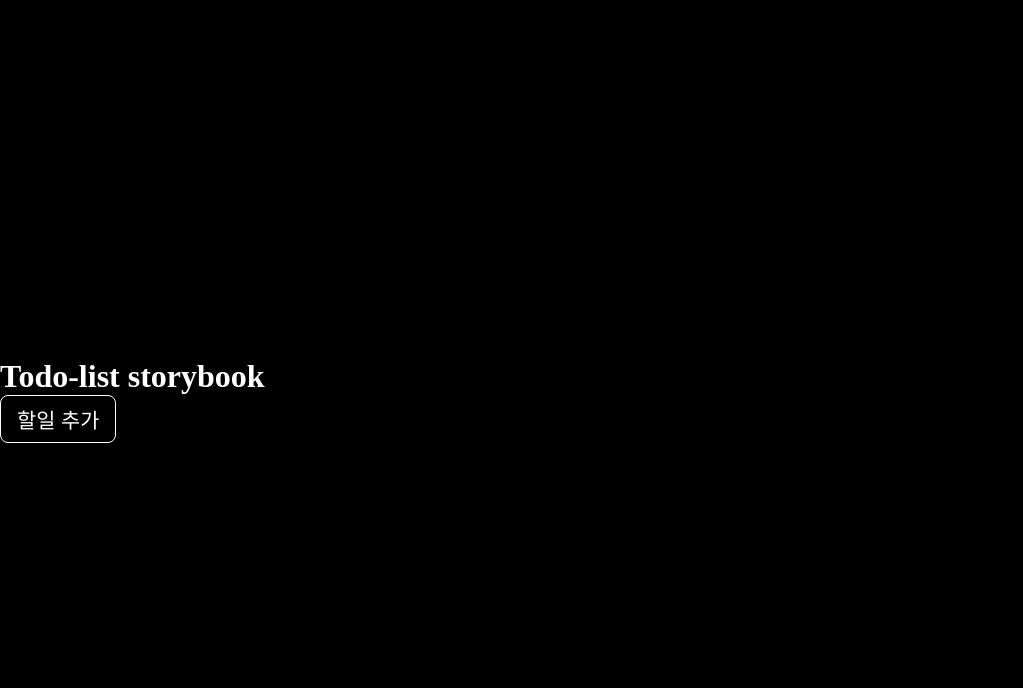
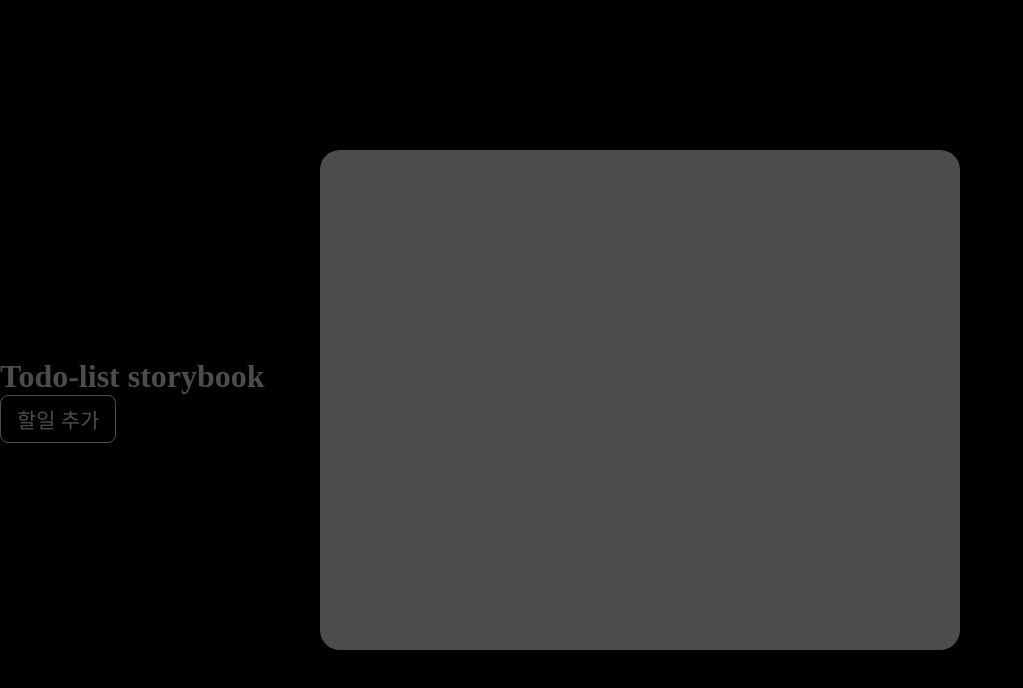
Before and after one commit to imnotmoon/todo-lists, a React (Create React App) app in the folder todo-storybook/: page / in a window 1280 px wide. Both pictures are taken after a click on the button "할일 추가". Shown: the top 688 px of the page, without its empty margins (0-1023 px from the left). Built offline with nearby package versions, Linux system fonts and the light colour scheme.

Commit message:
feat: add modal component

```diff
--- a/todo-storybook/src/_components/Layout/Layout.style.scss
+++ b/todo-storybook/src/_components/Layout/Layout.style.scss
@@ -7,4 +7,5 @@
   flex-direction: column;
   justify-content: center;
   align-content: center;
+  position: relative;
 }
--- /dev/null
+++ b/todo-storybook/src/_components/Modal/Modal.style.scss
@@ -0,0 +1,17 @@
+.modal {
+  width: 100vw;
+  height: 100vh;
+  background-color: rgba(0, 0, 0, 0.7);
+  position: absolute;
+  display: flex;
+  align-items: center;
+  justify-content: center;
+}
+
+.modal-window {
+  width: calc(max(50vw, 300px));
+  height: calc(max(50vh, 500px));
+  border-radius: 20px;
+  background-color: rgba(255, 255, 255, 0.3);
+  backdrop-filter: blur(30px);
+}
--- /dev/null
+++ b/todo-storybook/src/_components/Modal/Modal.tsx
@@ -0,0 +1,23 @@
+import React from 'react';
+import './Modal.style.scss';
+
+import {TodoType} from "../TodoList/TodoList.type";
+import ModalForm from "./ModalForm";
+
+type ModalProps = {
+
+};
+
+type ModalValues = TodoType;
+
+const Modal: React.FC<ModalProps> = ({}) => {
+    return (
+      <div className='modal'>
+          <div className='modal-window'>
+              <ModalForm />
+          </div>
+      </div>
+    );
+}
+
+export default Modal;
--- /dev/null
+++ b/todo-storybook/src/_components/Modal/ModalForm.style.scss
@@ -0,0 +1,3 @@
+.form {
+
+}
--- /dev/null
+++ b/todo-storybook/src/_components/Modal/ModalForm.tsx
@@ -0,0 +1,13 @@
+import React from 'react';
+
+import { Formik, Field, Form, FormikHelpers } from 'formik';
+
+type ModalFormProps = {
+
+};
+
+const ModalForm: React.FC<ModalFormProps> = ({}) => {
+    return null;
+}
+
+export default ModalForm;
--- /dev/null
+++ b/todo-storybook/src/_components/Modal/index.ts
@@ -0,0 +1,2 @@
+export * from './Modal';
+export * from './ModalForm';
--- /dev/null
+++ b/todo-storybook/src/_components/TodoList/TodoList.reducer.ts
@@ -0,0 +1,14 @@
+import { Reducer } from "react";
+
+const reducer: Reducer<boolean, any> = (state, action) => {
+    switch(action.type) {
+        case "CLOSE":
+            return false;
+        case "OPEN":
+            return true;
+        default:
+            return !state;
+    }
+}
+
+export default reducer;
--- a/todo-storybook/src/_components/TodoList/TodoList.tsx
+++ b/todo-storybook/src/_components/TodoList/TodoList.tsx
@@ -1,9 +1,11 @@
-import React, {useCallback, useContext} from 'react';
+import React, { useCallback, useReducer } from 'react';
 
 import  { useTodoListContext } from "../TodoListContext/TodoListContext";
 import { TodoType } from "./TodoList.type";
 import TodoListItem from "./Item/TodoListItem";
 import Button from "../Button/Button";
+import Modal from "../Modal/Modal";
+import reducer  from "./TodoList.reducer";
 
 type TodoListProps = {
 
@@ -11,12 +13,14 @@ type TodoListProps = {
 
 const TodoList: React.FC<TodoListProps> = ({}) => {
     const { todoList, setTodoList } = useTodoListContext();
+    const [ modal, dispatchModal ] = useReducer(reducer, false);
 
     const onClickButton = useCallback((e: React.MouseEvent) => {
-        console.log('button clicked');
+        dispatchModal("OPEN");
     }, []);
 
     return (
+        <>
             <div>
                 <div>
                     <Button label='할일 추가' onClick={onClickButton}/>
@@ -27,6 +31,8 @@ const TodoList: React.FC<TodoListProps> = ({}) => {
                     })}
                 </section>
             </div>
+            { modal && <Modal /> }
+        </>
     )
 }
 
--- a/todo-storybook/src/_components/TodoListContext/TodoListContext.tsx
+++ b/todo-storybook/src/_components/TodoListContext/TodoListContext.tsx
@@ -22,7 +22,6 @@ export const useTodoListContext = () => {
 }
 
 const TodoListContext: React.FC<TodoListContextProps> = ({ children }) => {
-    // const { todoList, setTodoList } = {todoList: [], setTodoList: () => {}};
     const { todoList, setTodoList } = useLocalTodoList();
 
     return (
--- a/todo-storybook/src/global.scss
+++ b/todo-storybook/src/global.scss
@@ -2,3 +2,10 @@ body, div, h1, h2, h3, span, section, header {
   padding: 0;
   margin: 0;
 }
+
+.App {
+  display: flex;
+  flex-direction: column;
+  justify-content: center;
+  align-content: center;
+}
```
Lines whose indentation alone changed are shown as unchanged.
